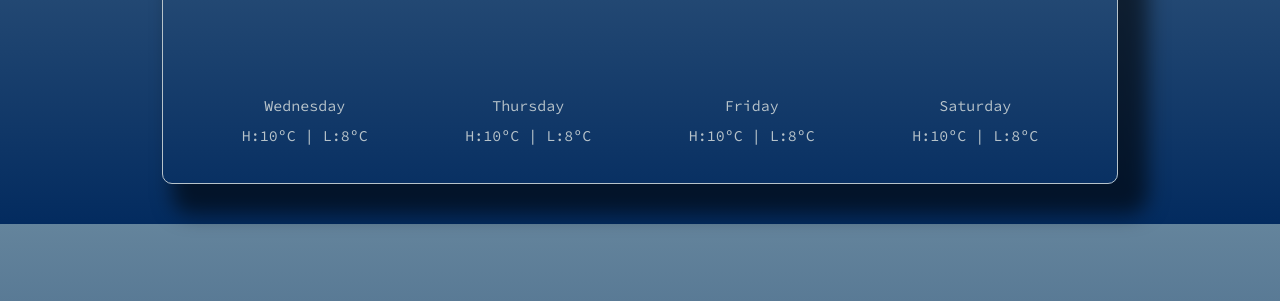
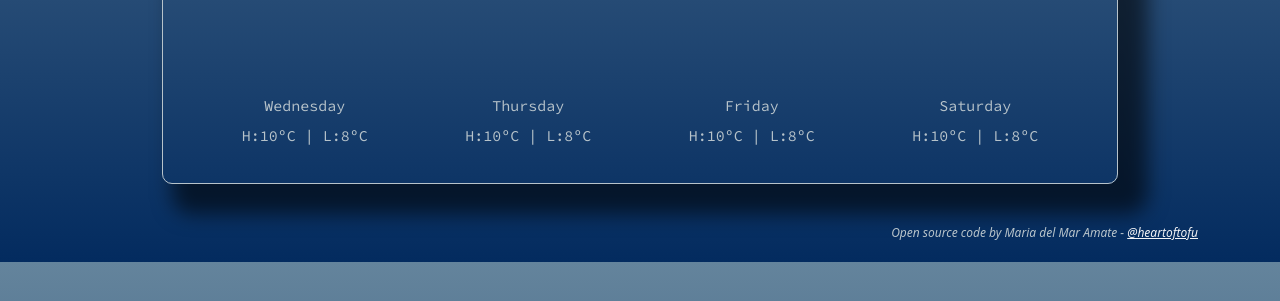
Before and after one commit to heartoftofu/first.project, a plain HTML site: page index.html in a window 1280 px wide. Shown: the part 471-772 px from the top of the page. Drawn offline with nearby package versions, Linux system fonts and the light colour scheme; a web font is replaced by a local one.

Commit message:
Adding a footer
Footer with a link to my Github repository and added some styling for it in my CSS file.

```diff
--- a/index.html
+++ b/index.html
@@ -80,6 +80,8 @@
         </div>
       </div>
     </div>
+    <footer>Open source code by Maria del Mar Amate - <a class="footer-link" target="_blank"
+        href="https://github.com/heartoftofu/first.project">@heartoftofu</a></footer>
     <script src="script.js"></script>
   </body>
 </div>
--- a/styles.css
+++ b/styles.css
@@ -49,6 +49,20 @@ button:hover {
   color: #b7c3ca;
 }
 
+footer {
+  color: #b7c3ca;
+  font-size: 12px;
+  text-align: right;
+  font-style: italic;
+  margin-bottom: 20px;
+}
+.footer-link {
+  color: #f2f3f5;
+}
+.footer-link:hover {
+  color: #64849c;
+  cursor: pointer;
+}
 .bold {
   font-weight: 700;
 }
```
